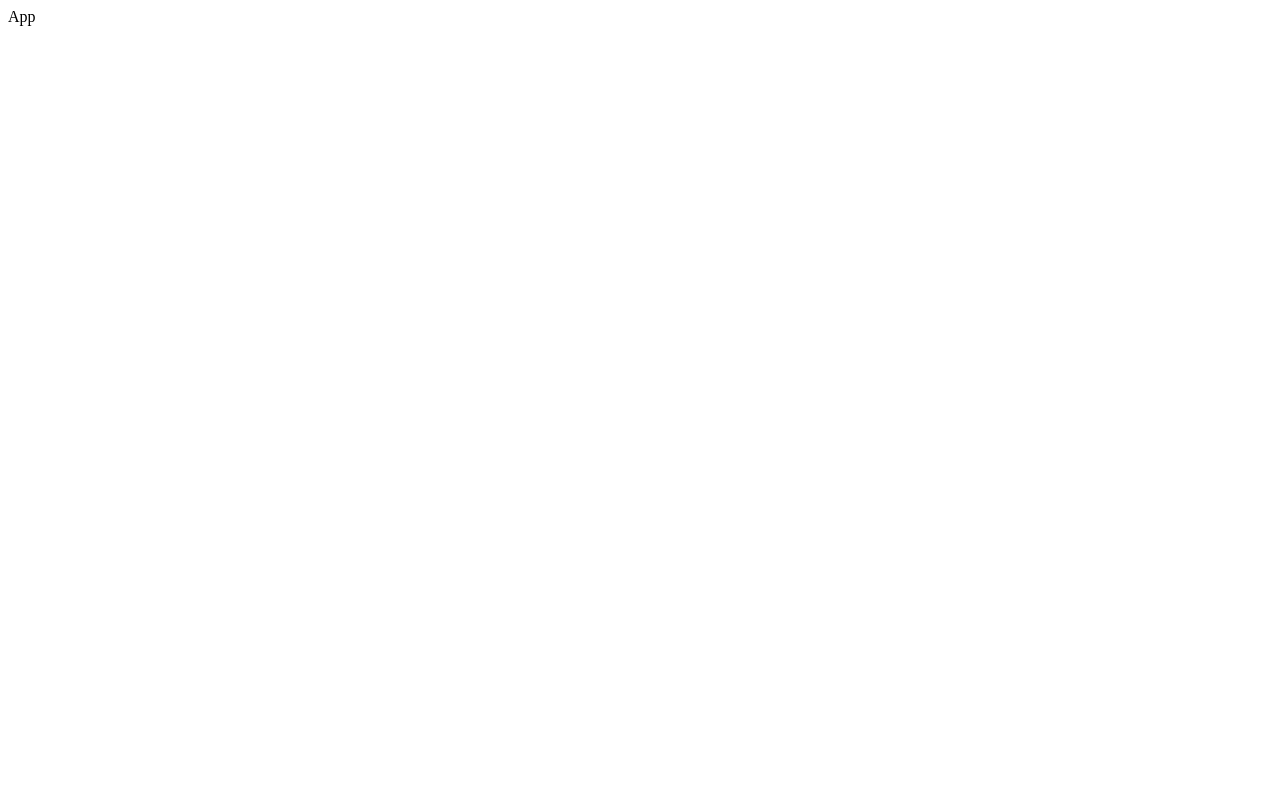
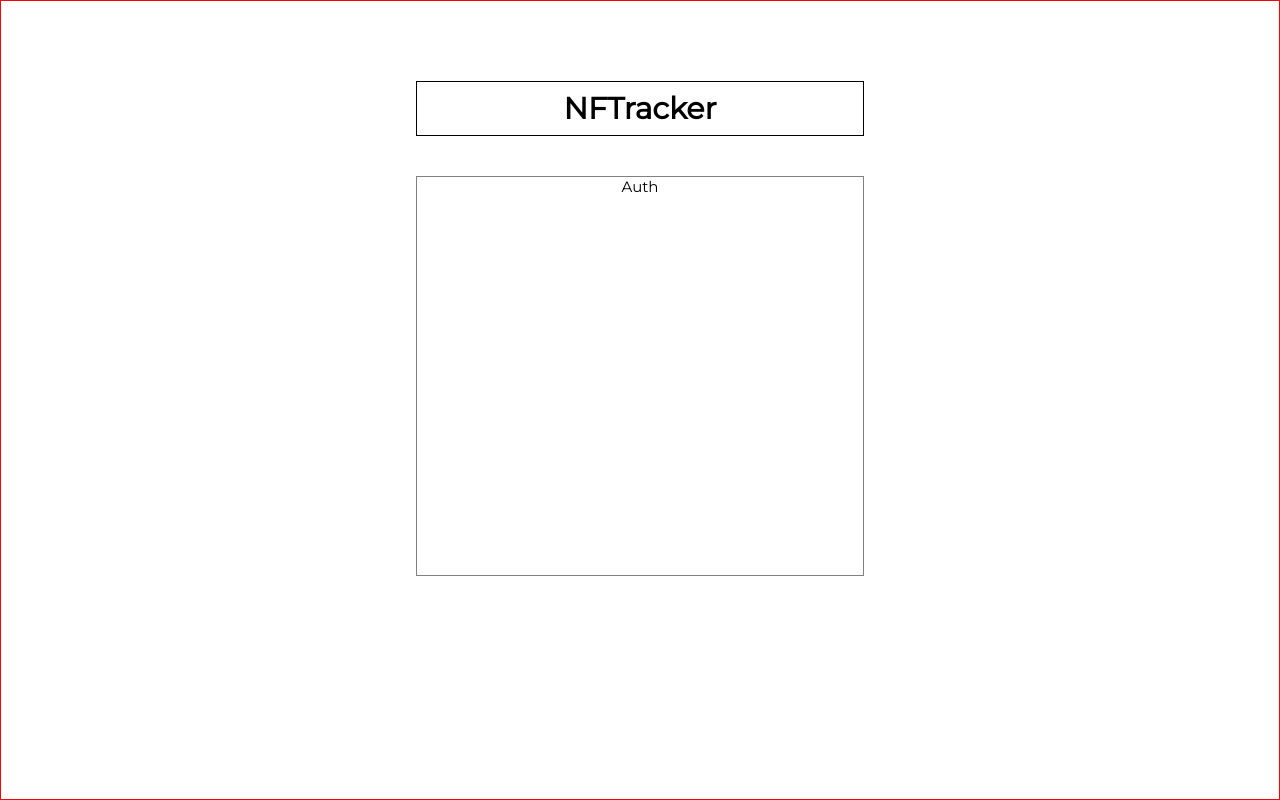
Before and after one commit to code-guy21/PixelPouch, a React (Create React App) app in the folder client/: page / in a window 1280 px wide. Built offline with nearby package versions, Linux system fonts and the light colour scheme.

Commit message:
implemented React router and created basic home,dashboard, and auth components

```diff
--- a/client/package.json
+++ b/client/package.json
@@ -9,6 +9,7 @@
     "@testing-library/user-event": "^13.5.0",
     "react": "^18.0.0",
     "react-dom": "^18.0.0",
+    "react-router-dom": "^6.3.0",
     "react-scripts": "5.0.0",
     "web-vitals": "^2.1.4"
   },
--- a/client/src/App.js
+++ b/client/src/App.js
@@ -1,8 +1,17 @@
 import React from 'react'
+import {BrowserRouter as Router, Routes, Route} from "react-router-dom"
+import Home from "./pages/Home"
+import Dashboard from './pages/Dashboard'
 
 function App() {
   return (
-    <div>App</div>
+    <Router>
+      <Routes>
+        <Route path="/" element={<Home/>} />
+        <Route path="dashboard" element={<Dashboard/>} />
+      </Routes>
+    </Router>
+
   )
 }
 
--- /dev/null
+++ b/client/src/components/Auth/index.js
@@ -0,0 +1,10 @@
+import React from 'react'
+import "./style.css"
+
+function Auth() {
+  return (
+    <div className="auth">Auth</div>
+  )
+}
+
+export default Auth;
--- /dev/null
+++ b/client/src/components/Auth/style.css
@@ -0,0 +1,5 @@
+.auth {
+	font-size: 1.5rem;
+	border: 1px solid gray;
+	height: 400px;
+}
--- a/client/src/index.css
+++ b/client/src/index.css
@@ -0,0 +1,22 @@
+@import url('https://fonts.googleapis.com/css2?family=Montserrat:wght@400&display=swap');
+
+* {
+	margin: 0px;
+	padding: 0px;
+}
+
+*,
+*::before,
+*::after {
+	box-sizing: inherit;
+}
+
+html {
+	box-sizing: border-box;
+	font-size: 62.5%;
+}
+
+body {
+	font-family: 'Montserrat', sans-serif;
+	min-height: 100vh;
+}
--- /dev/null
+++ b/client/src/pages/Dashboard/index.js
@@ -0,0 +1,7 @@
+import React from 'react';
+
+function Dashboard() {
+	return <div>Dashboard</div>;
+}
+
+export default Dashboard;
--- /dev/null
+++ b/client/src/pages/Home/index.js
@@ -0,0 +1,14 @@
+import React from 'react';
+import Auth from '../../components/Auth'
+import "./style.css"
+
+function Home() {
+	return <div className='home'>
+		<div className="container">
+		<h3 >NFTracker</h3>
+		<Auth/>
+		</div>
+	</div>;
+}
+
+export default Home;
--- /dev/null
+++ b/client/src/pages/Home/style.css
@@ -0,0 +1,20 @@
+.home {
+	height: 100vh;
+	display: flex;
+	padding-top: 8rem;
+	align-items: center;
+	flex-direction: column;
+	border: 0.1rem solid red;
+}
+
+.home h3 {
+	border: 1px solid black;
+	font-size: 3rem;
+	padding: 0.8rem;
+	margin-bottom: 4rem;
+}
+
+.container {
+	width: 35%;
+	text-align: center;
+}
```
Also changed, not shown: client/src/index.js (+5 -4 lines), 1 other file (tests, documents, lock files or other folders).
